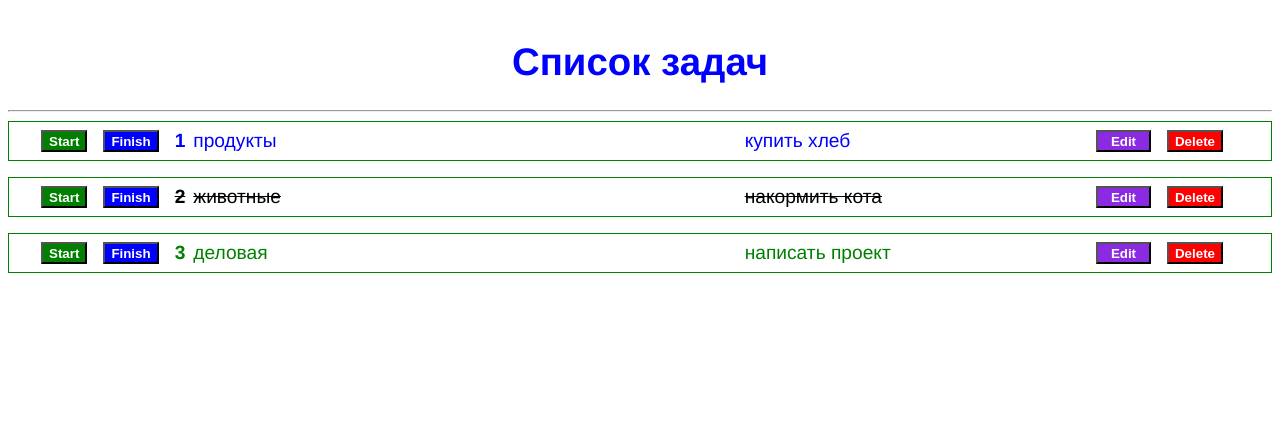
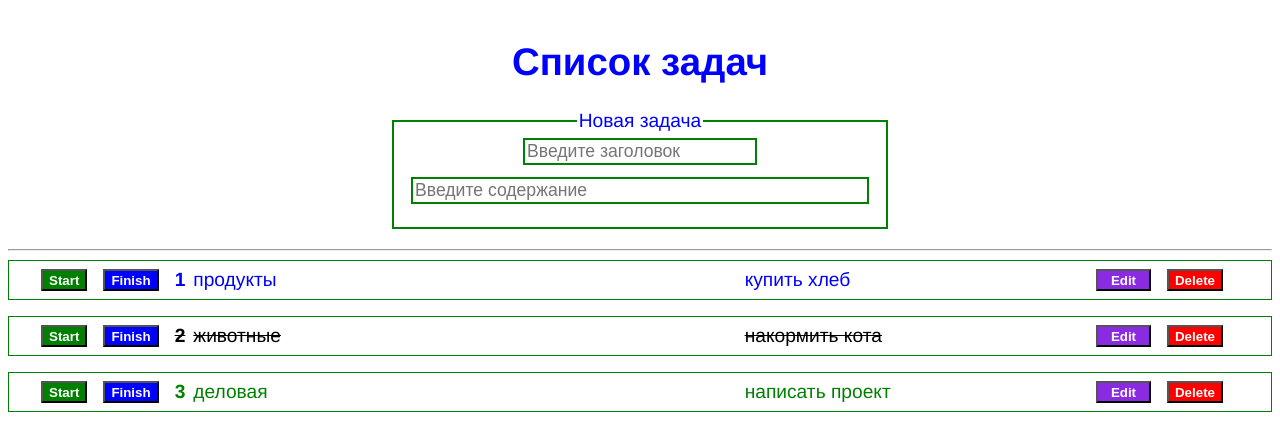
Before and after one commit to Ivan583/test-list, a Vue app: page / in a window 1280 px wide. Shown: the top 442 px of the page. Built offline with nearby package versions, Linux system fonts and the light colour scheme.

Commit message:
Добавление компонента AddTask

```diff
--- a/src/App.vue
+++ b/src/App.vue
@@ -1,6 +1,7 @@
 <template>
   <div id="app">
     <h1>Список задач</h1>
+    <AddTask @add-task="addTask" />
     <hr />
     <TaskList :items="tasks" />
   </div>
@@ -9,10 +10,11 @@
 <script>
 import { bus } from "@/bus.js";
 import TaskList from "@/components/TaskList.vue";
+import AddTask from "@/components/AddTask.vue";
 
 export default {
   name: "App",
-  components: { TaskList },
+  components: { TaskList, AddTask },
   data() {
     return {
       tasks: [
@@ -38,6 +40,12 @@ export default {
     };
   },
 
+  methods: {
+    addTask(elem) {
+      console.log(elem);
+    }
+  },
+
   created() {
     bus.$on("remove-task", data => {
       const id = data;
--- /dev/null
+++ b/src/components/AddTask.vue
@@ -0,0 +1,60 @@
+<template>
+  <form @submit="onSubmit">
+    <fieldset>
+      <legend>Новая задача</legend>
+      <input v-model="title" type="text" maxlength="20" placeholder="Введите заголовок" />
+      <input v-model="description" type="text" class="description" placeholder="Введите содержание" />
+      <button v-show="false" type="submit">Добавить</button>
+    </fieldset>
+  </form>
+</template>
+
+<script>
+export default {
+  data() {
+    return {
+      title: "",
+      description: ""
+    };
+  },
+  methods: {
+    onSubmit() {
+      if (this.title.trim() && this.description.trim()) {
+        const newTask = {
+          id: Date.now().toString(),
+          title: this.title,
+          description: this.description,
+          stage: "pending",
+          editing: false
+        };
+        this.$emit("add-task", newTask);
+      }
+    }
+  }
+};
+</script>
+
+<style scoped>
+form {
+  width: 500px;
+  margin: 10px auto 20px;
+}
+
+fieldset,
+input {
+  border: 2px solid green;
+}
+
+input {
+  font-size: 1.1rem;
+  margin-bottom: 0.7rem;
+}
+
+.title {
+  width: 260px;
+}
+
+.description {
+  width: 450px;
+}
+</style>
```
